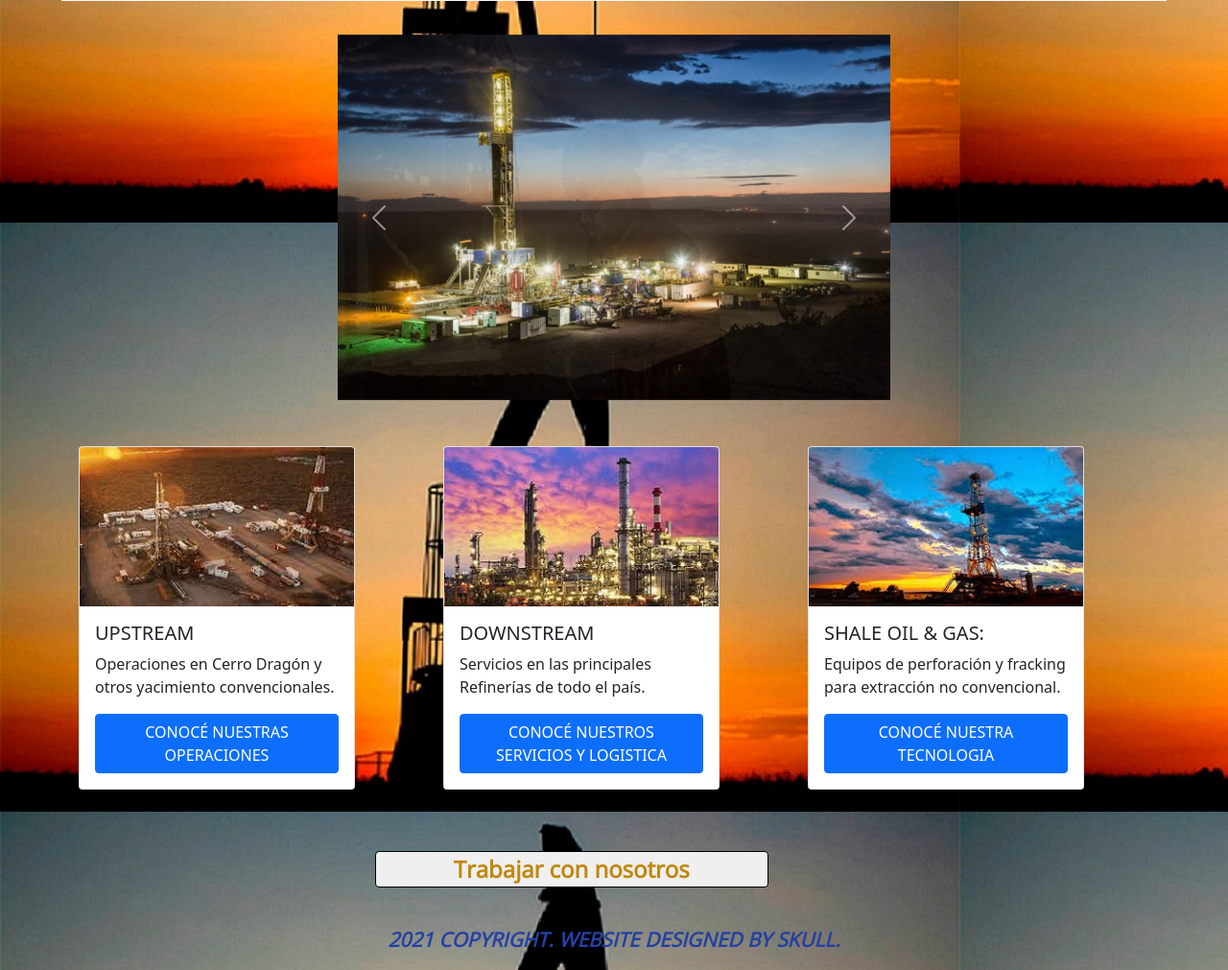
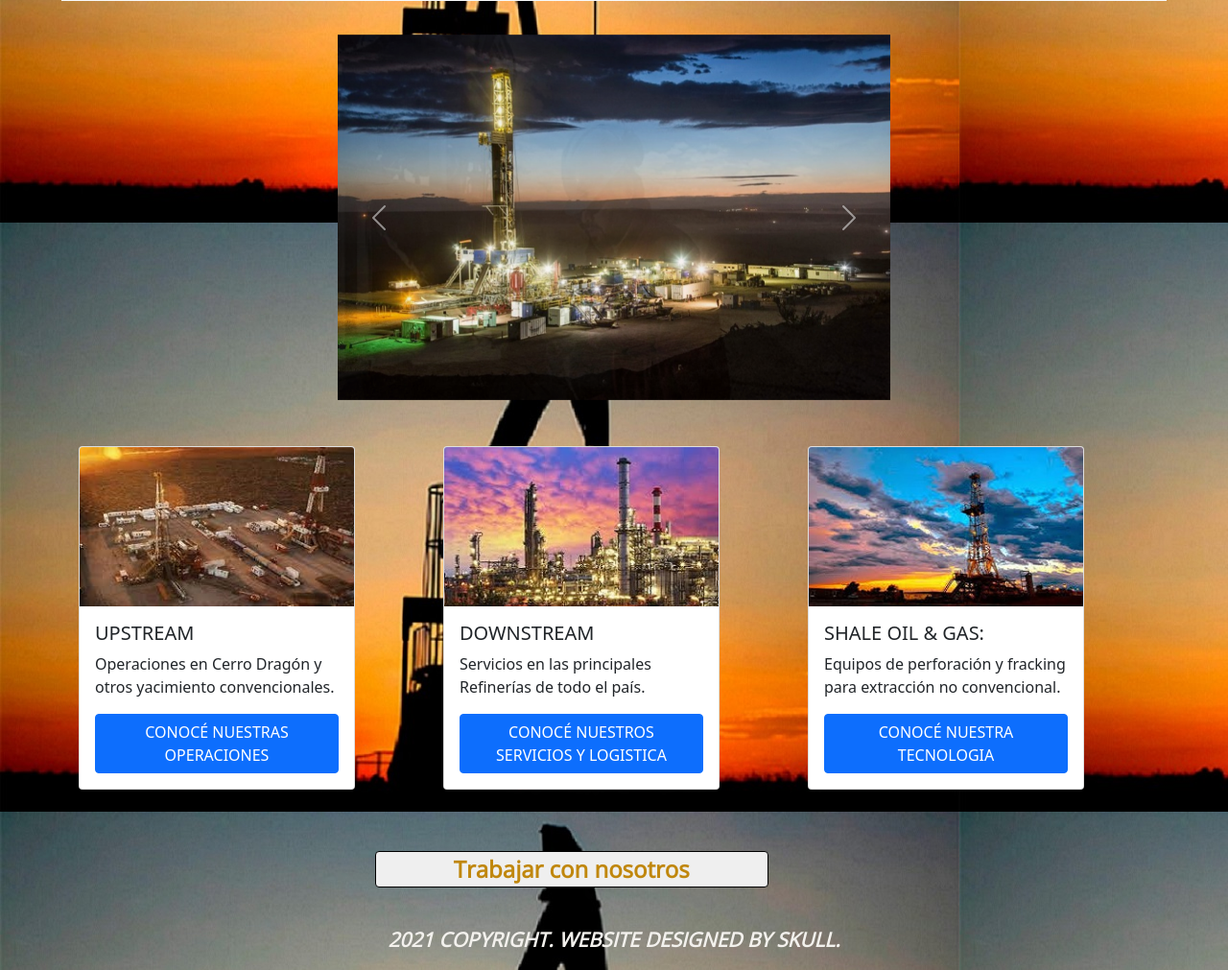
Before and after one commit to fedemza10/Proyecto-Coder-House-1, a website: page index.html in a window 1280 px wide. Shown: the part 382-1393 px from the top of the page at 96% size. Drawn offline with nearby package versions, Linux system fonts and the light colour scheme.

```diff
--- a/pages/scss/main.scss
+++ b/pages/scss/main.scss
@@ -3,12 +3,12 @@
 padding: 0px;}
 
 $color-H1: rgb(92, 29, 29);
-$color-titulo1: rgb(62, 90, 184);
+$color-titulo1: rgb(64, 82, 139);
 $color-titulo2: rgb(160, 12, 12);
 $color-blanco:rgb(243, 241, 237);
 $color-amarillo: rgb(192, 135, 13);
 $color-fondoparrafo: rgb(177, 177, 180);
-$color-firma: rgb(36, 65, 163);
+$color-firma: rgb(243, 241, 237);
 
 header {
   display:  flex;
@@ -275,7 +275,7 @@
 /* Titulos de secciones */
 .titulo__1 {
 font-family: Arial, Helvetica, sans-serif;
-color: $color-titulo1;
+color: $color-titulo1 ;
 font-weight: bold;
 text-align: center;
 margin-left: 11%;
```
Also changed, not shown: pages/css/main.css.
